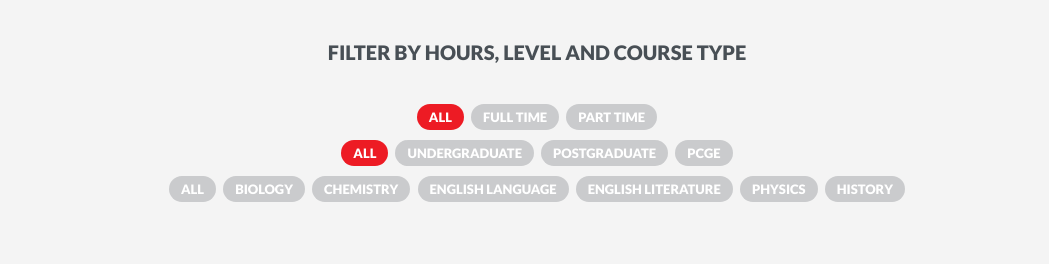
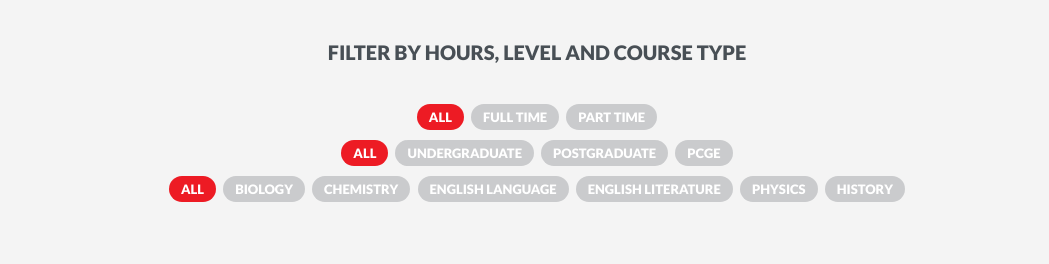
Before and after one commit to jameshalsall/filter-grid-example, a plain HTML site: page index.html in a window 1280 px wide. Shown: the top 264 px of the page, without its empty margins (103-1152 px from the left). Drawn offline with nearby package versions, Linux system fonts and the light colour scheme; a script that the page names is missing.

Commit message:
Removed <active></active> error in markup

```diff
--- a/index.html
+++ b/index.html
@@ -48,7 +48,7 @@
 
             <ul data-filter-name="course-title" class="course-title">
                 <li>
-            	   <a href="#" data-filter="all" class="btn <active></active>">All</a>
+            	   <a href="#" data-filter="all" class="btn active">All</a>
                 </li>
                 <li>
                     <a href="#" data-filter="biology" class="btn">Biology</a>
```
